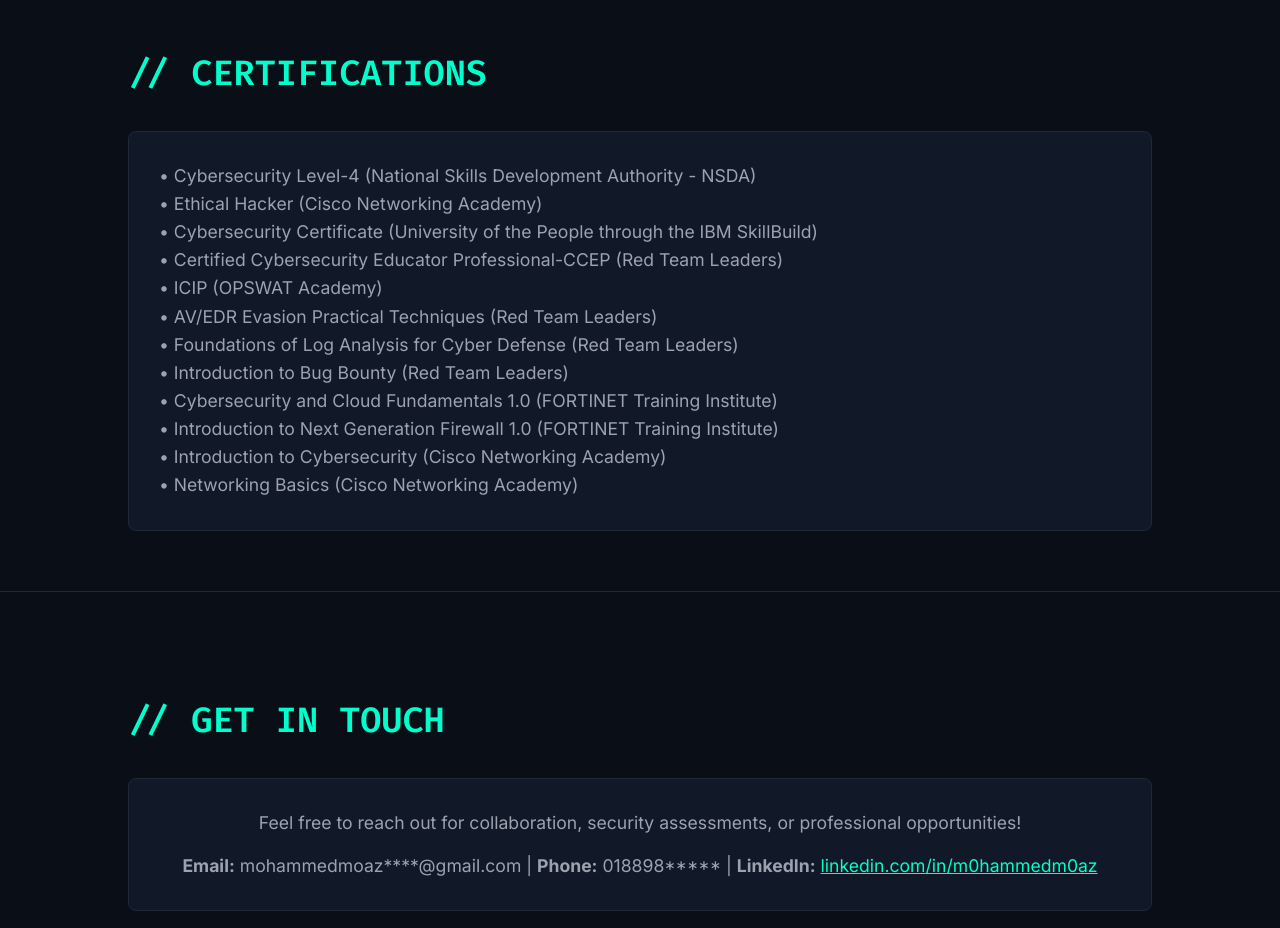
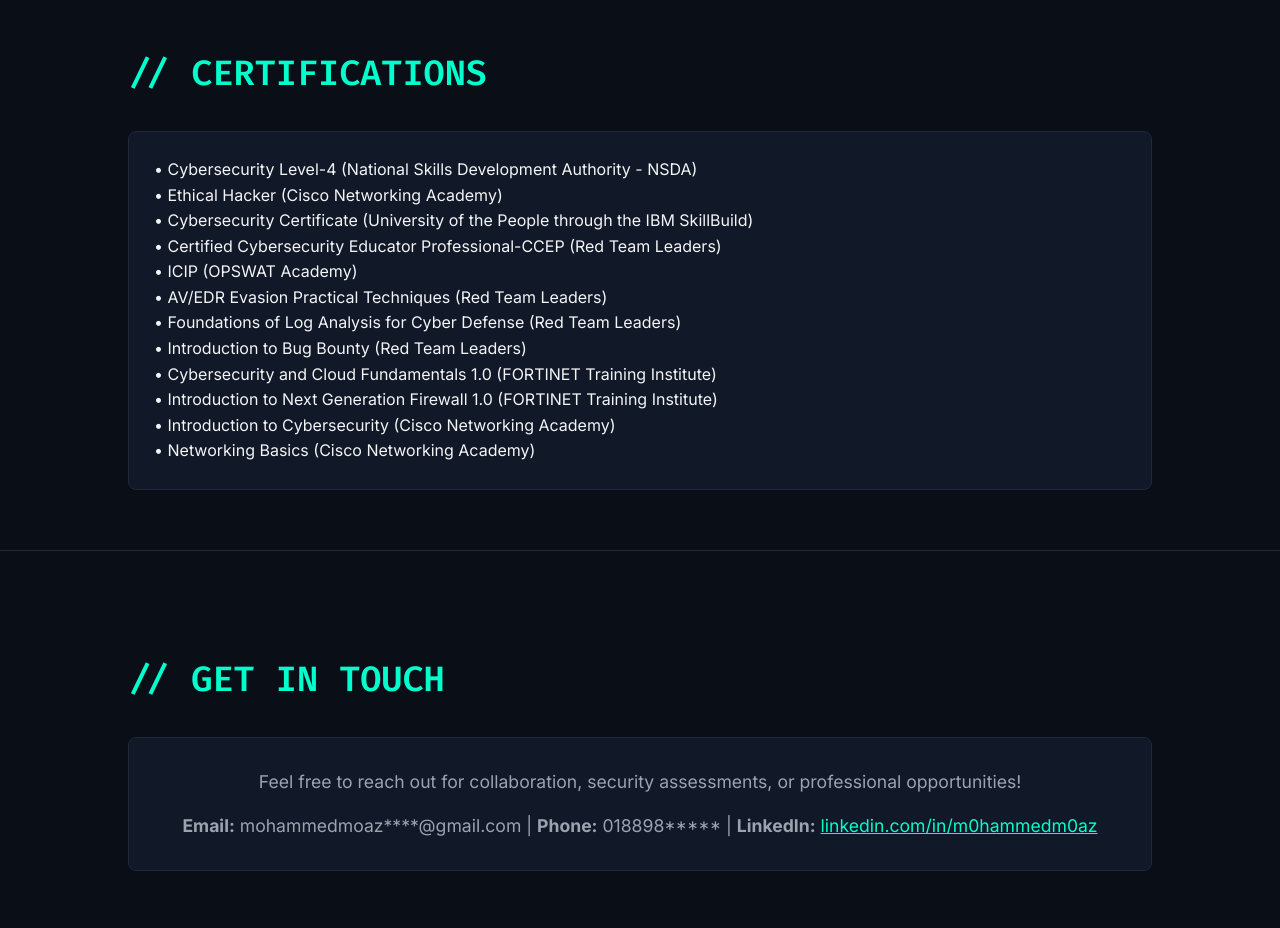
Before and after one commit to m0hammedm0az/cybersecurity-portfolio, a plain HTML site: page index.html in a window 1280 px wide. Shown: the part 2500-3428 px from the top of the page. Drawn offline with Linux system fonts and the light colour scheme.

Commit message:
Update index.html

```diff
--- a/index.html
+++ b/index.html
@@ -390,7 +390,7 @@
       <!-- Certifications Section -->
     <section id="CERTIFICATIONS">
         <h2>// CERTIFICATIONS</h2>
-        <div class="about-content">
+        <div class="skill-card">
            <p>• Cybersecurity Level-4 (National Skills Development Authority - NSDA)</p>
            <p>• Ethical Hacker (Cisco Networking Academy)</p>
            <p>• Cybersecurity Certificate (University of the People through the IBM SkillBuild)</p>
```
